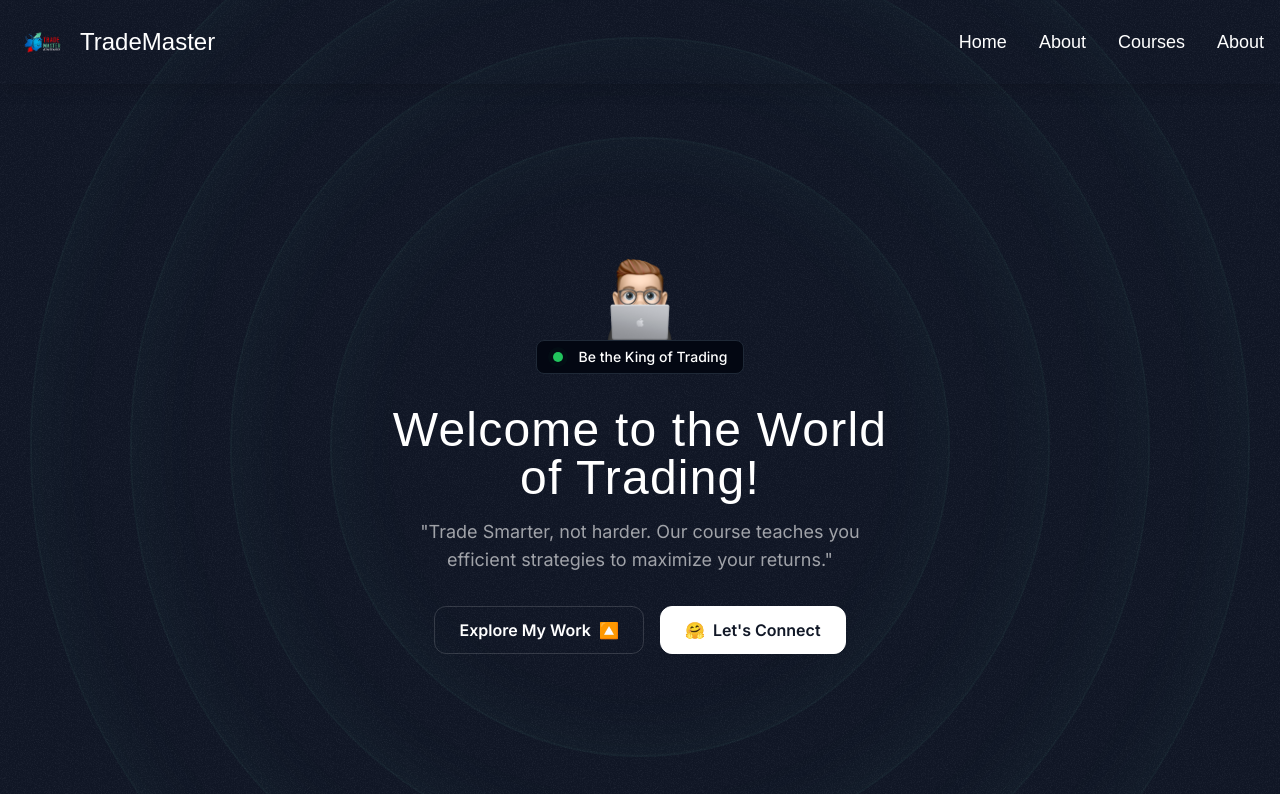
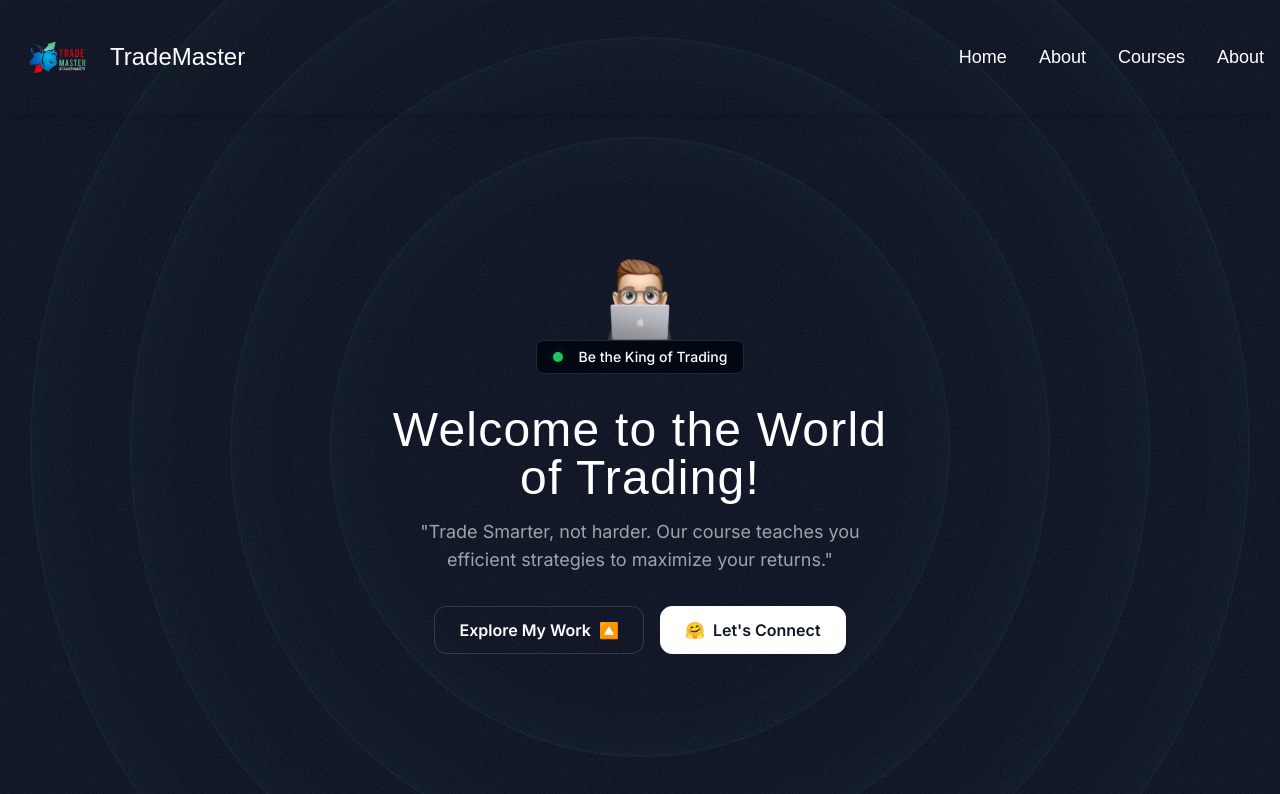
Before and after one commit to Glax3max/tradeMaster123, a Next.js app: page / in a window 1280 px wide. Shown: the top 794 px of the page. Built offline with nearby package versions, Linux system fonts and the light colour scheme; a web font is replaced by a local one.

Commit message:
Update Header.tsx

```diff
--- a/src/sections/Header.tsx
+++ b/src/sections/Header.tsx
@@ -16,8 +16,8 @@ export const Header = () => {
           <Image
             src={TradeMaster}
             alt="Logo"
-            width={52}
-            height={52}
+            width={82}
+            height={82}
           />
           <span className="text-2xl text-white">
             TradeMaster
```
